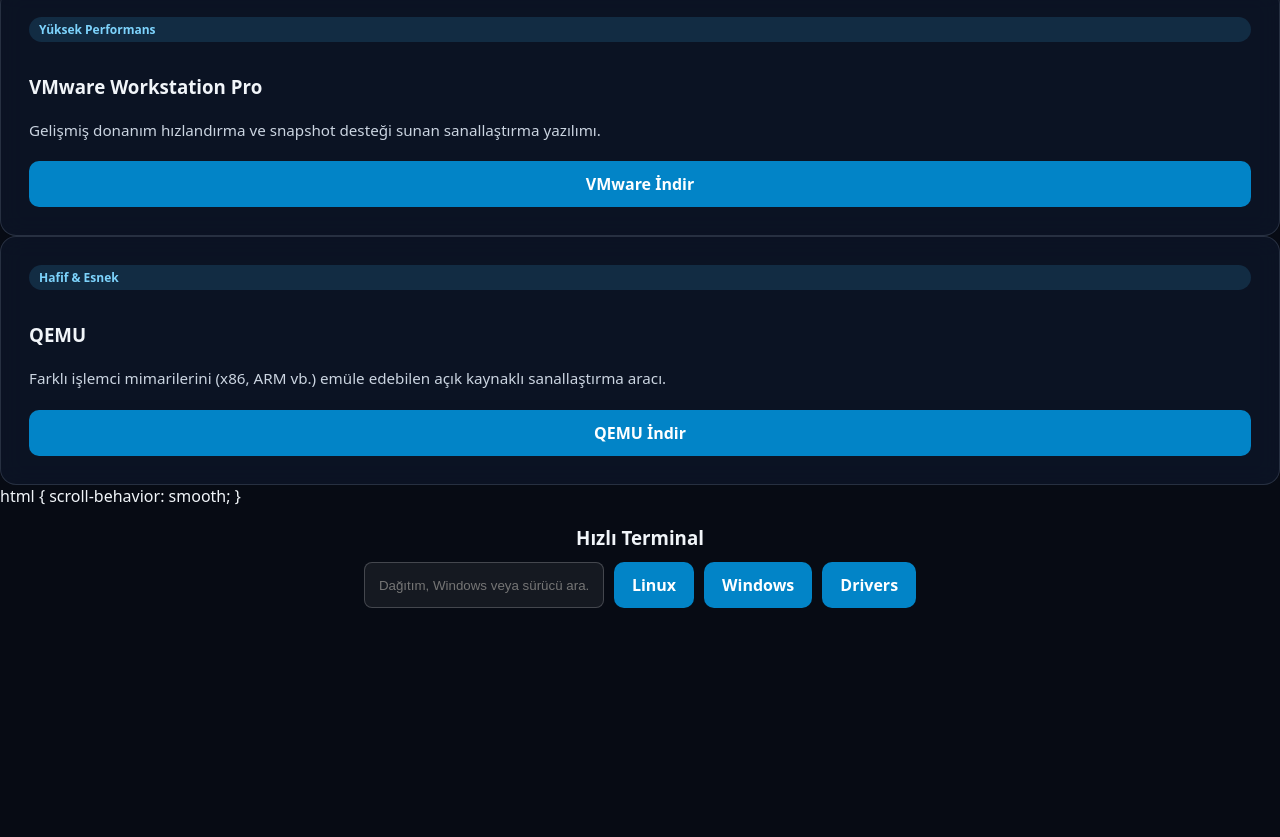
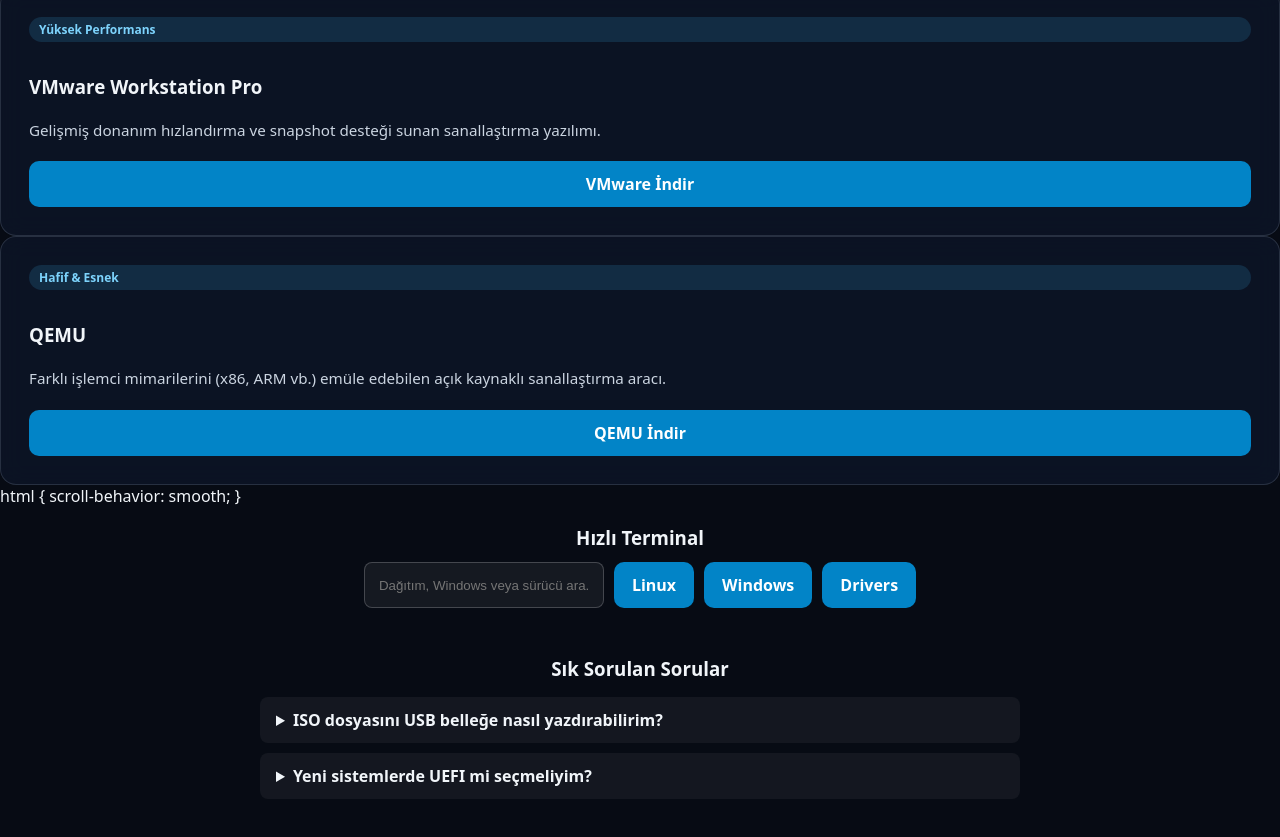
Before and after one commit to mahiralizamanov-commits/bootable-devices, a plain HTML site: page index.html in a window 1280 px wide. Shown: the part 5939-6776 px from the top of the page. Before the commit the page ends 6575 px from the top, so only its background shows below. Drawn offline with Linux system fonts and the light colour scheme.

Commit message:
Update index.html

```diff
--- a/index.html
+++ b/index.html
@@ -461,3 +461,16 @@ html {
     <a href="#drivers-section" class="btn">Drivers</a>
   </div>
 </div>
+<section style="max-width: 760px; margin: 48px auto; text-align: left;">
+  <h3 style="text-align: center; margin-bottom: 16px;">Sık Sorulan Sorular</h3>
+
+  <details style="margin-bottom: 10px; padding: 12px 16px; border-radius: 8px; background: rgba(255,255,255,0.05);">
+    <summary style="cursor: pointer; font-weight: 600;">ISO dosyasını USB belleğe nasıl yazdırabilirim?</summary>
+    <p style="margin-top: 8px; opacity: 0.85;">Windows'ta Rufus veya Ventoy, Linux'ta ise balenaEtcher, Ventoy ya da terminalde <code>dd</code> komutunu kullanabilirsin.</p>
+  </details>
+
+  <details style="margin-bottom: 10px; padding: 12px 16px; border-radius: 8px; background: rgba(255,255,255,0.05);">
+    <summary style="cursor: pointer; font-weight: 600;">Yeni sistemlerde UEFI mi seçmeliyim?</summary>
+    <p style="margin-top: 8px; opacity: 0.85;">Modern bilgisayarlarda genellikle UEFI + GPT önerilir; çok eski sistemlerde Legacy/CSM gerekebilir.</p>
+  </details>
+</section>
```
